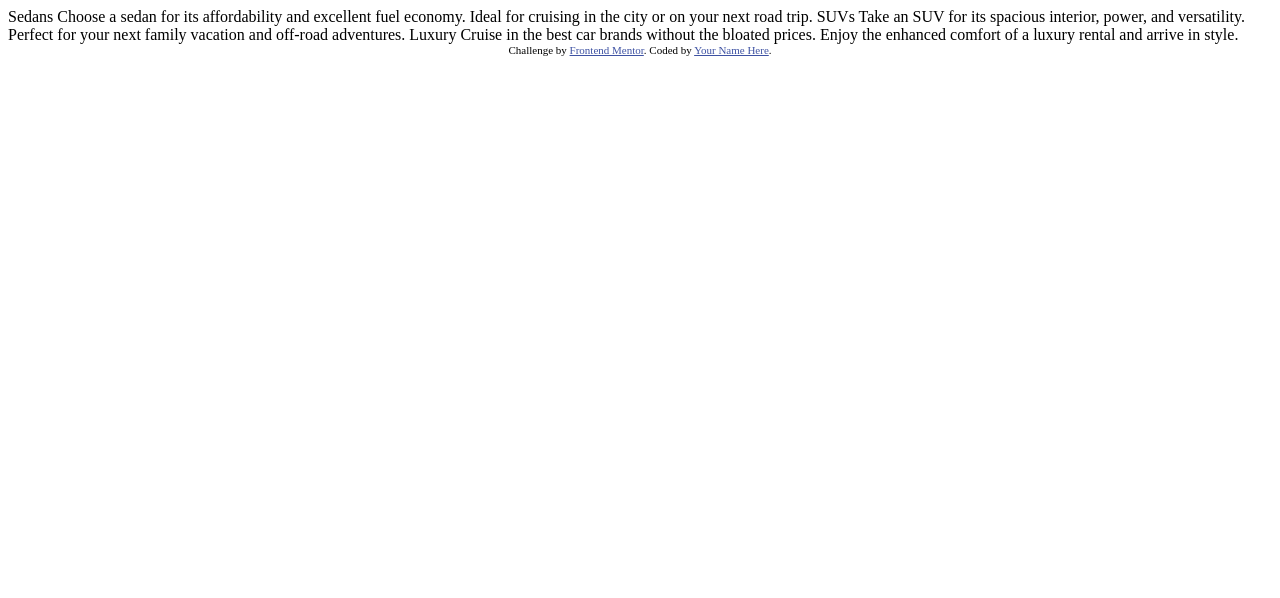
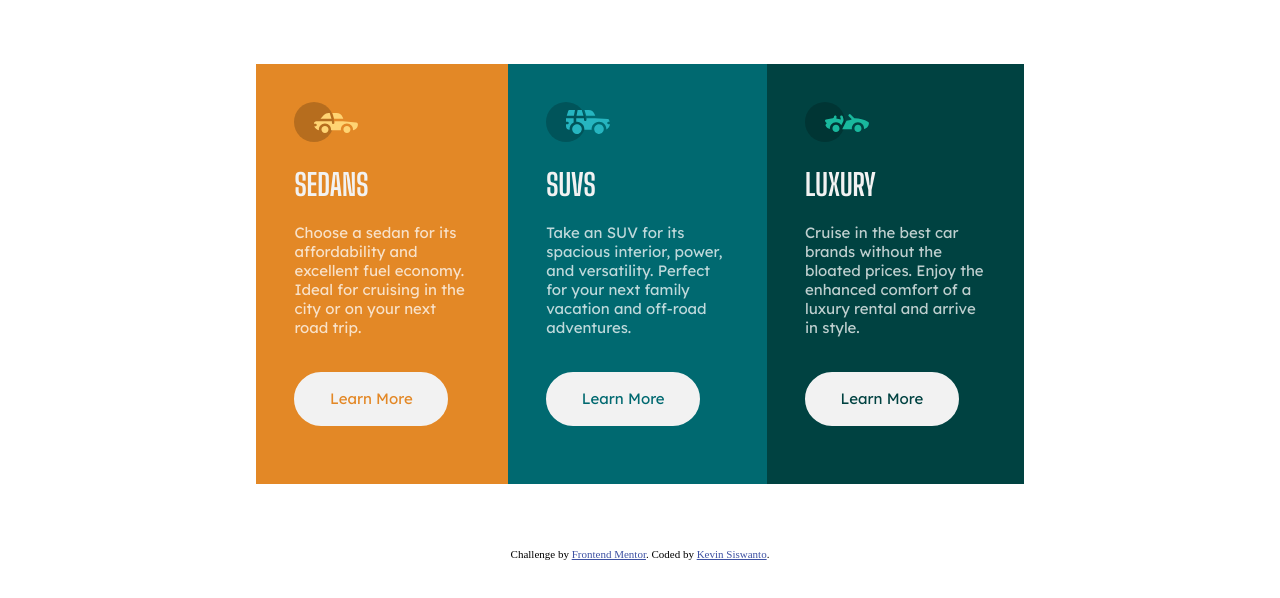
Before and after one commit to kevinozyx/3-column-preview-card-component-main, a plain HTML site: page index.html in a window 1280 px wide. Drawn offline with Linux system fonts and the light colour scheme.

Commit message:
Add files via upload

```diff
--- /dev/null
+++ b/CSS/styles.css
@@ -0,0 +1,113 @@
+body{
+  font-size: 15px;
+  /* border: 5px solid black; */
+  width: 100%;
+  margin: 0;
+}
+
+h1{
+  color: white;
+  color: hsl(0, 0%, 95%);
+  font-family: "Big Shoulders Display", sans-serif;
+}
+
+p {
+  font-family: "Lexend Deca", serif;
+  color: white;
+  color: hsla(0, 0%, 100%, 0.75);
+}
+
+.car-flexbox{
+  /* border: 5px solid green; */
+  display: flex;
+  width: 60%;
+  margin: 5% auto;
+}
+
+.sedan-box{
+  background-color: orange;
+  background-color: hsl(31, 77%, 52%);
+  padding: 5%;
+}
+
+.SUV-box{
+  background-color: cyan;
+  background-color: hsl(184, 100%, 22%);
+    padding: 5%;
+}
+
+.luxury-box{
+  background-color: #008B8B;
+  background-color: hsl(179, 100%, 13%);
+    padding: 5%;
+}
+
+.learn-more {
+  margin: 20px 20px 20px 0;
+   -webkit-border-radius: 30px;
+   -moz-border-radius: 30px;
+   border-radius: 30px;
+   height: 50px;
+   line-height: 50px;
+   font-family: "Lexend Deca", serif;
+   width: 150px;
+   font-size: 15px;
+   padding: 0;
+   border: solid white 2px;
+   border: solid hsl(0, 0%, 95%) 2px;
+   background-color: white;
+   background-color: hsl(0, 0%, 95%);
+   text-decoration: none;
+   display: inline-block;
+   cursor: pointer;
+   text-align: center;
+}
+
+#LM1{
+  color: orange;
+  color:hsl(31, 77%, 52%);
+}
+
+#LM2{
+  color: cyan;
+  color: hsl(184, 100%, 22%);;
+}
+
+#LM3{
+  color: #008B8B;
+  color:hsl(179, 100%, 13%);
+}
+
+#LM1:hover{
+  color: white;
+  color: hsla(0, 0%, 100%, 0.75);
+}
+
+#LM2:hover{
+  color: white;
+  color: hsla(0, 0%, 100%, 0.75);
+}
+
+#LM3:hover{
+  color: white;
+  color: hsla(0, 0%, 100%, 0.75);
+}
+
+.learn-more:hover {
+  border: solid white 2px;
+   border: solid hsl(0, 0%, 95%) 2px;
+   background-color: transparent;
+   -webkit-border-radius: 30px;
+   -moz-border-radius: 30px;
+   border-radius: 30px;
+   text-decoration: none;
+}
+
+.attribution {
+  font-size: 11px; text-align: center;
+}
+
+.attribution a {
+  color: blue;
+  color: hsl(228, 45%, 44%);
+}
--- a/index.html
+++ b/index.html
@@ -1,36 +1,51 @@
 <!DOCTYPE html>
 <html lang="en">
+
 <head>
   <meta charset="UTF-8">
   <meta name="viewport" content="width=device-width, initial-scale=1.0"> <!-- displays site properly based on user's device -->
-
+  <link rel="preconnect" href="https://fonts.gstatic.com">
+  <link href="https://fonts.googleapis.com/css2?family=Big+Shoulders+Display:wght@700&family=Lexend+Deca&display=swap" rel="stylesheet">
   <link rel="icon" type="image/png" sizes="32x32" href="./images/favicon-32x32.png">
 
   <title>Frontend Mentor | 3-column preview card component</title>
 
   <!-- Feel free to remove these styles or customise in your own stylesheet 👍 -->
-  <style>
-    .attribution { font-size: 11px; text-align: center; }
-    .attribution a { color: hsl(228, 45%, 44%); }
-  </style>
+  <link rel="stylesheet" href="CSS/styles.css">
 </head>
+
 <body>
+  <div class="car-flexbox">
+    <div class="sedan-box">
+      <img src="images/icon-sedans.svg" alt="Sedan">
+      <h1>SEDANS</h1>
+      <p>Choose a sedan for its affordability and excellent fuel economy. Ideal for cruising in the city
+        or on your next road trip.</p>
+      <a href="learn-more-about-cars.com" class="learn-more" ID = "LM1">Learn More</a>
+    </div>
 
-  Sedans
-  Choose a sedan for its affordability and excellent fuel economy. Ideal for cruising in the city
-  or on your next road trip.
+    <div class="SUV-box">
+      <img src="images/icon-suvs.svg" alt="SUVs">
+      <h1>SUVS</h1>
+      <p>Take an SUV for its spacious interior, power, and versatility. Perfect for your next family vacation
+        and off-road adventures.</p>
+      <a href="learn-more-about-cars.com" class="learn-more" ID = "LM2">Learn More</a>
+    </div>
 
-  SUVs
-  Take an SUV for its spacious interior, power, and versatility. Perfect for your next family vacation
-  and off-road adventures.
+    <div class="luxury-box">
+      <img src="images/icon-luxury.svg" alt="Luxury-car">
+      <h1>LUXURY</h1>
+      <p>Cruise in the best car brands without the bloated prices. Enjoy the enhanced comfort of a luxury
+        rental and arrive in style.</p>
+      <a href="learn-more-about-cars.com" class="learn-more" ID = "LM3">Learn More</a>
+    </div>
+  </div>
 
-  Luxury
-  Cruise in the best car brands without the bloated prices. Enjoy the enhanced comfort of a luxury
-  rental and arrive in style.
 
   <div class="attribution">
     Challenge by <a href="https://www.frontendmentor.io?ref=challenge" target="_blank">Frontend Mentor</a>.
-    Coded by <a href="#">Your Name Here</a>.
+    Coded by <a href="https://kevinozyx.github.io/my-website/">Kevin Siswanto</a>.
   </div>
 </body>
+
 </html>
```
